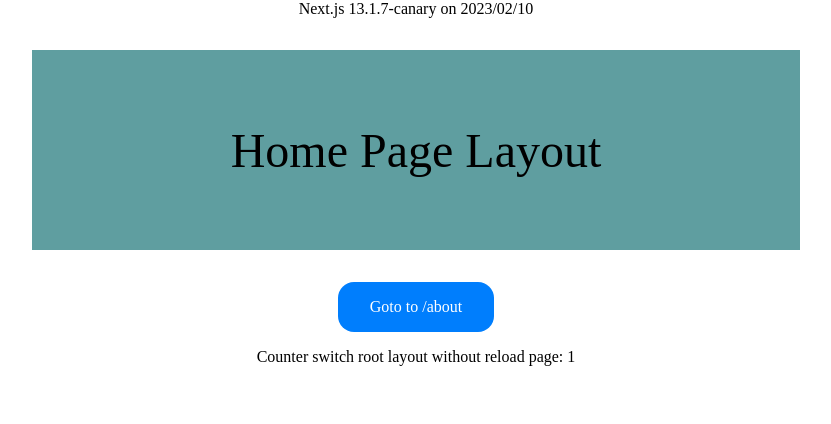
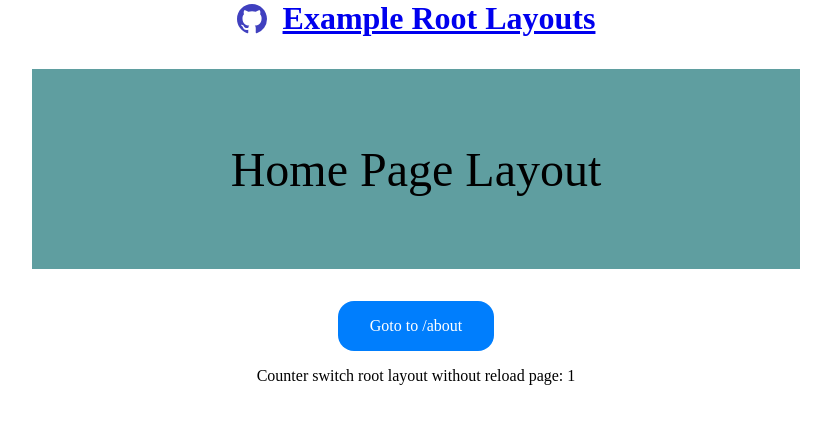
Before and after one commit to denisso/next13-app-exp, a Next.js app: page / in a window 1280 px wide. Shown: the top 424 px of the page, without its empty margins (224-1055 px from the left). Built offline with nearby package versions, Linux system fonts and the light colour scheme.

Commit message:
case updated

```diff
--- a/app/(home)/layout.tsx
+++ b/app/(home)/layout.tsx
@@ -1,5 +1,18 @@
 import "../globals.css";
-import style from "../layout.module.scss";
+import { Layout } from "@/components/Layout";
+
+/**
+ * https://beta.nextjs.org/docs/guides/seo
+ * https://beta.nextjs.org/docs/api-reference/metadata
+ */
+
+export const metadata = {
+  title: "Home Page",
+  description: "Generated by create next app",
+  icons: {
+    icon: "/favicon.ico",
+  },
+};
 
 export default function RootLayout({
   children,
@@ -14,9 +27,7 @@
       */}
       <head />
       <body>
-        <div style={{ textAlign: "center" }}>Next.js 13.1.7-canary on 2023/02/10</div>
-        <header className={style.box}>Home Page Layout</header>
-        {children}
+        <Layout title="Home Page Layout">{children}</Layout>
       </body>
     </html>
   );
--- a/app/layout.module.scss
+++ /dev/null
@@ -1,10 +0,0 @@
-.box {
-  min-width: 300px;
-  width: 60%;
-  height: 200px;
-  margin: 2rem auto;
-  display: grid;
-  place-content: center;
-  font-size: 3rem;
-  background-color: cadetblue;
-}
--- /dev/null
+++ b/components/Layout.module.scss
@@ -0,0 +1,35 @@
+.header {
+  min-width: 300px;
+  width: 60%;
+  height: 200px;
+  margin: 2rem auto;
+  display: grid;
+  place-content: center;
+  font-size: 3rem;
+  background-color: cadetblue;
+}
+
+.topLine {
+  display: flex;
+  justify-content: center;
+  align-items: center;
+  gap: 1rem;
+}
+
+.title {
+  text-align: center;
+}
+
+.logo {
+  width: 30px;
+  height: 30px;
+
+  .image {
+    fill: #4040bf;
+    width: 100%;
+    height: auto;
+    &:hover {
+      fill: #2d2d86;
+    }
+  }
+}
--- /dev/null
+++ b/components/Layout.tsx
@@ -0,0 +1,43 @@
+import styles from "./Layout.module.scss";
+
+interface ILayuot {
+  (props: { title: string; children: React.ReactNode }): JSX.Element;
+}
+
+export const Layout: ILayuot = ({ title, children }) => (
+  <>
+    <div className={styles.topLine}>
+      <div className={styles.logo}>
+        <a
+          href="https://github.com/denisso/next13-app-exp/tree/multiple-root-layouts"
+          rel="noreferrer"
+          target="_blank"
+        >
+          <svg
+            height="32"
+            viewBox="0 0 16 16"
+            width="32"
+            className={styles.image}
+          >
+            <path
+              fillRule="evenodd"
+              d="M8 0C3.58 0 0 3.58 0 8c0 3.54 2.29 6.53 5.47 7.59.4.07.55-.17.55-.38 0-.19-.01-.82-.01-1.49-2.01.37-2.53-.49-2.69-.94-.09-.23-.48-.94-.82-1.13-.28-.15-.68-.52-.01-.53.63-.01 1.08.58 1.23.82.72 1.21 1.87.87 2.33.66.07-.52.28-.87.51-1.07-1.78-.2-3.64-.89-3.64-3.95 0-.87.31-1.59.82-2.15-.08-.2-.36-1.02.08-2.12 0 0 .67-.21 2.2.82.64-.18 1.32-.27 2-.27.68 0 1.36.09 2 .27 1.53-1.04 2.2-.82 2.2-.82.44 1.1.16 1.92.08 2.12.51.56.82 1.27.82 2.15 0 3.07-1.87 3.75-3.65 3.95.29.25.54.73.54 1.48 0 1.07-.01 1.93-.01 2.2 0 .21.15.46.55.38A8.013 8.013 0 0016 8c0-4.42-3.58-8-8-8z"
+            ></path>
+          </svg>
+        </a>
+      </div>
+      <h1 className={styles.title}>
+        <a
+          rel="noreferrer"
+          target="_blank"
+          href="https://beta.nextjs.org/docs/routing/defining-routes#example-creating-multiple-root-layouts"
+        >
+          Example Root Layouts
+        </a>
+      </h1>
+    </div>
+
+    <header className={styles.header}>{title}</header>
+    <main>{children}</main>
+  </>
+);
--- a/package.json
+++ b/package.json
@@ -15,7 +15,7 @@
     "@types/react-dom": "18.0.10",
     "eslint": "8.32.0",
     "eslint-config-next": "13.1.5",
-    "next": "^13.1.7-canary.8",
+    "next": "^13.1.7-canary.23",
     "react": "^18.2.0",
     "react-dom": "18.2.0",
     "typescript": "4.9.4"
```
Also changed, not shown: app/(about)/layout.tsx (+18 -4 lines), app/head.tsx (deleted, +0 -10 lines), 1 other file (tests, documents, lock files or other folders).
